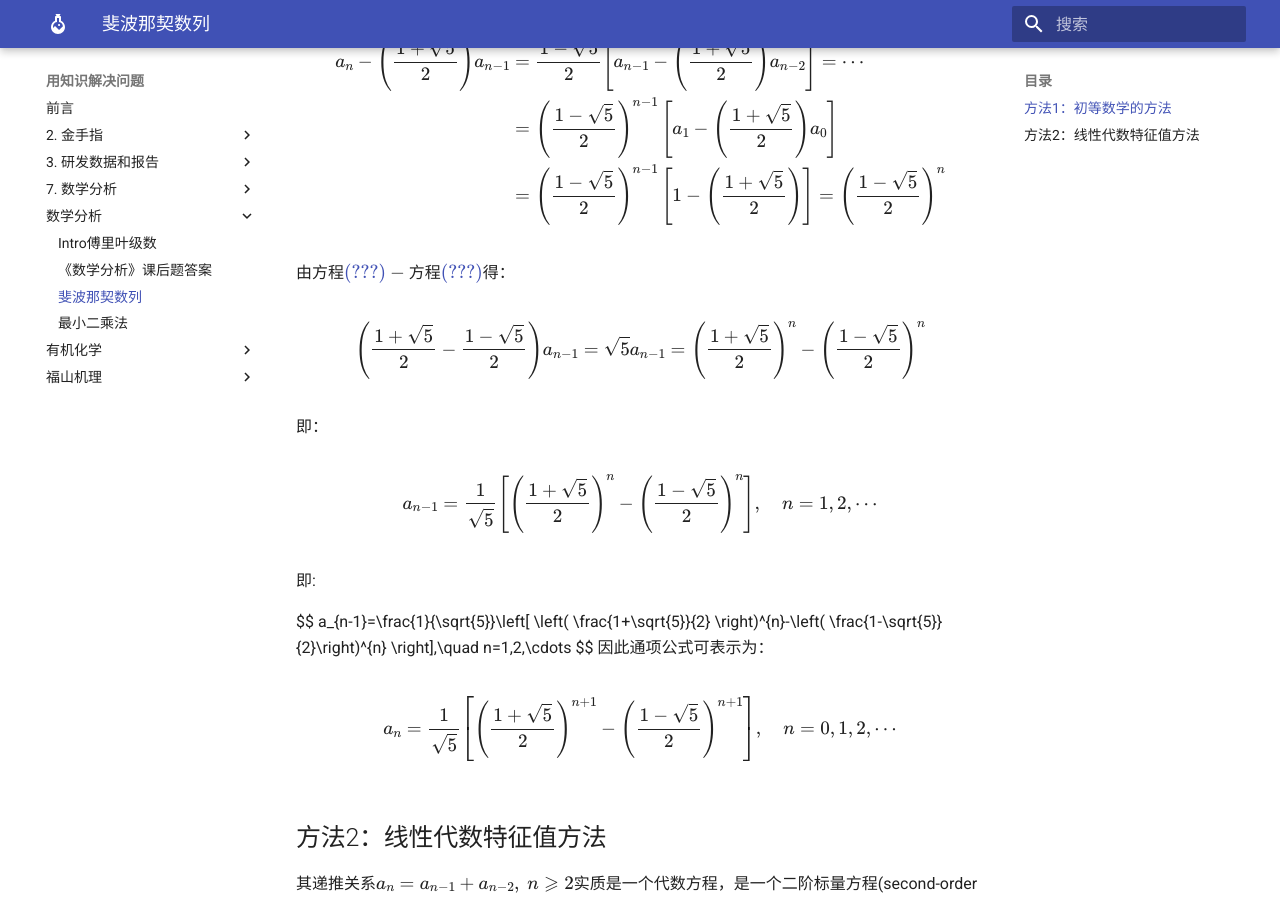
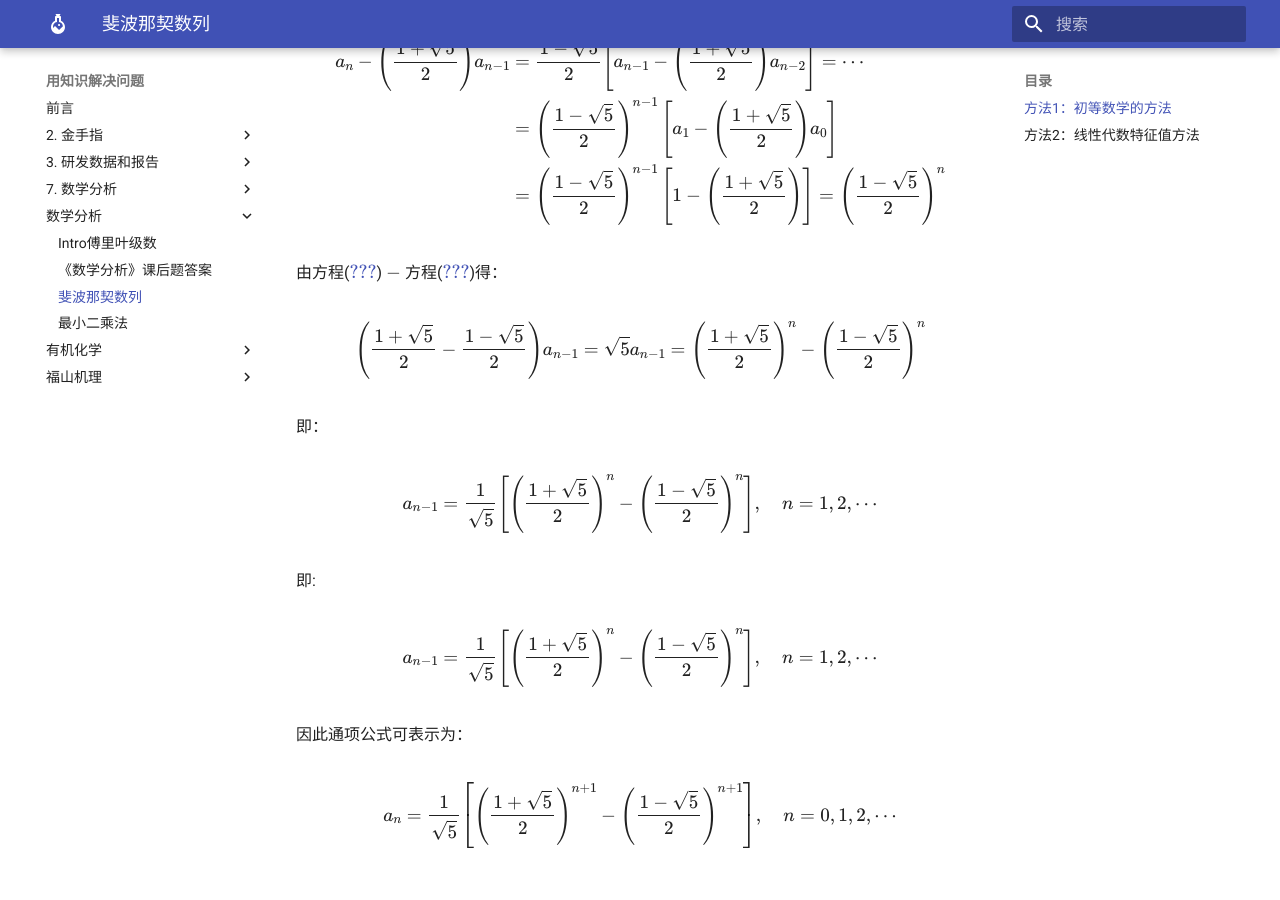
Before and after one commit to monohunter/cgmpedia, an MkDocs documentation site: the page built from docs/数学分析/斐波那契数列.md, in a window 1280 px wide and 900 px high, scrolled down 1080 px. Built offline with MkDocs 1.6.1 and Material for MkDocs 9.7.7, drawn with Linux system fonts in a browser that asks for light colours.

Commit message:
Fibonacci

```diff
--- a/docs/数学分析/斐波那契数列.md
+++ b/docs/数学分析/斐波那契数列.md
@@ -52,7 +52,7 @@ $$
 	\end{split} \label{eq2}
 $$
 
-由方程$\eqref{eq1}$ $-$ 方程$\eqref{eq2}$得：
+由方程($\ref{eq1}$) $-$ 方程($\ref{eq2}$)得：
 
 
 $$
@@ -77,8 +77,9 @@ $$
 $$
 a_{n-1}=\frac{1}{\sqrt{5}}\left[ \left( \frac{1+\sqrt{5}}{2} \right)^{n}-\left( \frac{1-\sqrt{5}}{2}\right)^{n} \right],\quad n=1,2,\cdots
 $$
+
+
 因此通项公式可表示为：
-
 
 $$
 a_n=\frac{1}{\sqrt{5}}\left[ \left( \frac{1+\sqrt{5}}{2} \right)^{n+1}-\left( \frac{1-\sqrt{5}}{2} \right)^{n+1} \right],\quad n=0,1,2,\cdots
```
Also changed, not shown: site/search/search_index.json, site/数学分析/斐波那契数列/index.html.
